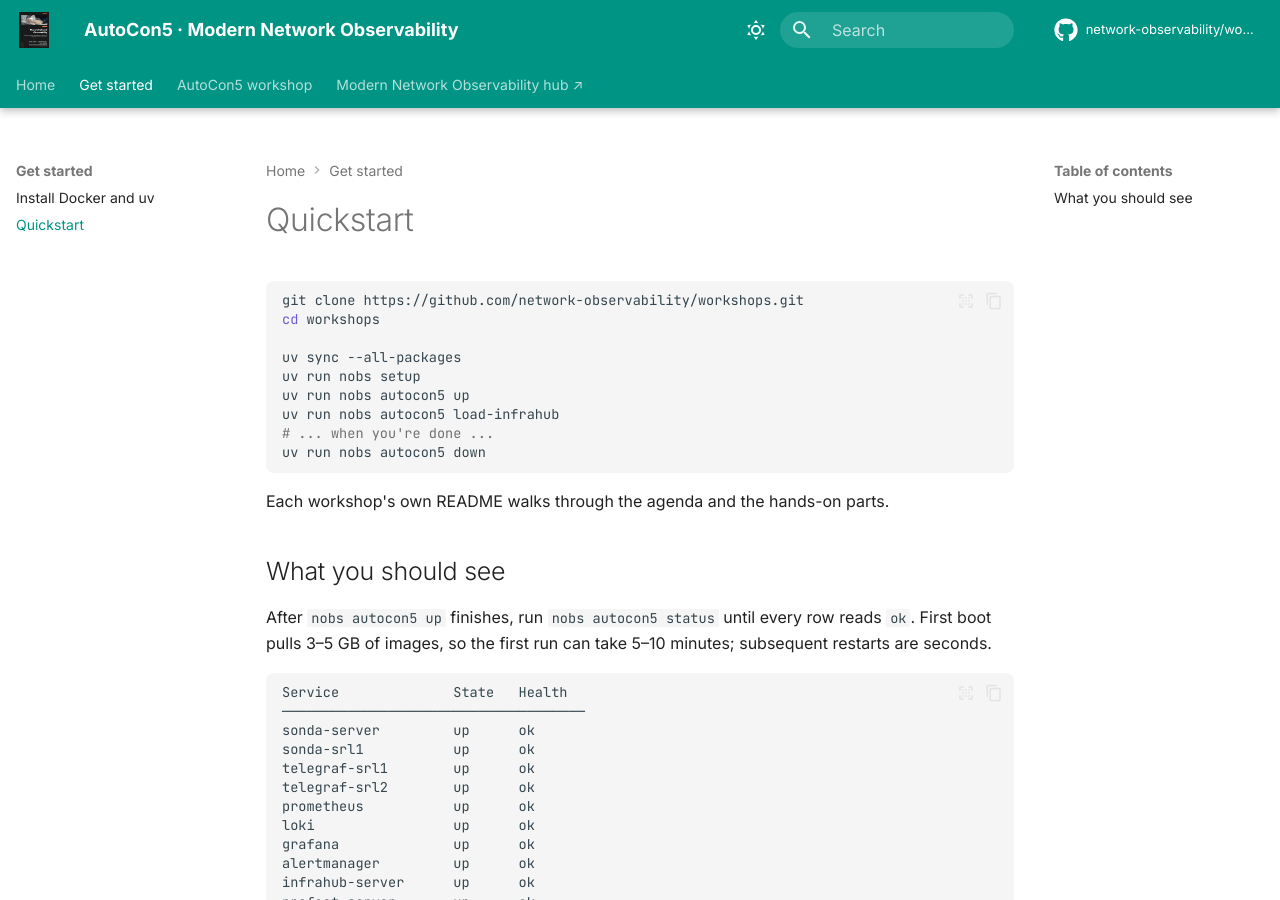
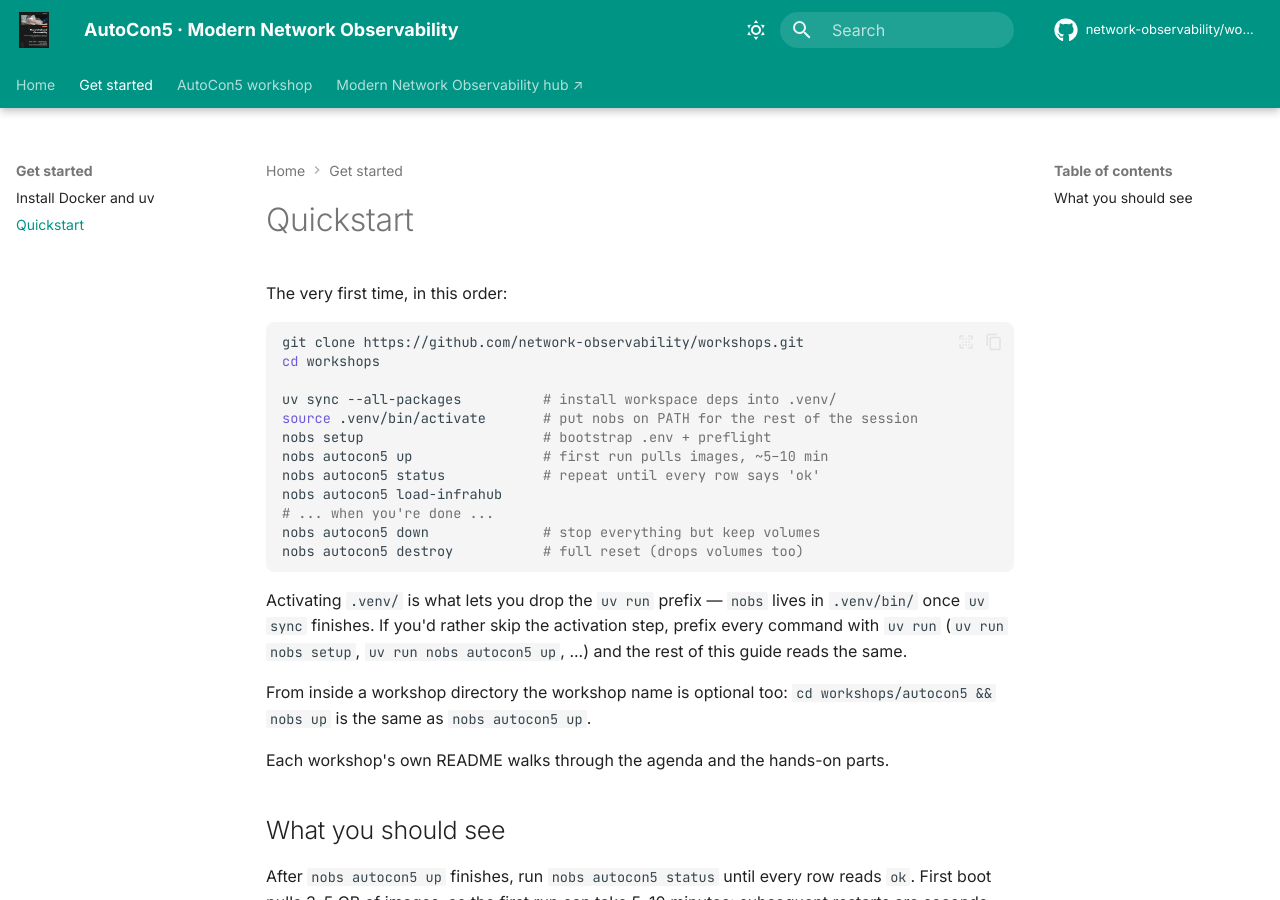
Before and after one commit to network-observability/workshops, an MkDocs documentation site: the page built from docs/quickstart.md, in a window 1280 px wide and 900 px high. Built offline with MkDocs 1.6.1 and Material for MkDocs 9.7.7, drawn with Linux system fonts in a browser that asks for light colours; comment, search, counter and statistics services are not loaded; some of the changed lines change nothing that is shown.

Commit message:
docs: unify bring-up into Quickstart; fix vendor-shape claim; drop visual-theme lede
- README Quickstart now activates .venv/ so the rest of the session uses bare
  nobs (the `uv run` prefix is the documented escape hatch for anyone who'd
  rather skip activation). The from-inside-workshop-dir shortcut becomes a
  one-liner.
- docs/workshop/index.md + workshops/autocon5/README.md: collapse the
  Before-you-arrive + Bring-it-up sections into one Before-you-arrive section
  that points at the Quickstart and keeps only the workshop-specific service
  URLs table + down/destroy snippet — no more duplicated bring-up commands.
- Same two pages: the "sonda emits patterns a Nokia SR Linux device would"
  paragraph now describes both srl1 (gNMI) and srl2 (SNMP) raw shapes, with
  a one-line nod to the canonical-schema normalization Part 1 walks
  end-to-end. FAQ "Why simulated devices" entry updated to match.
- docs/workshop/index.md Visual reference: drop the orphan light/dark-theme
  sentence (spillover from a dashboard PR). Section + figures stay.

````diff
--- a/README.md
+++ b/README.md
@@ -126,17 +126,26 @@
 
 ## Quickstart
 
+The very first time, in this order:
+
 ```bash
 git clone https://github.com/network-observability/workshops.git
 cd workshops
 
-uv sync --all-packages
-uv run nobs setup
-uv run nobs autocon5 up
-uv run nobs autocon5 load-infrahub
+uv sync --all-packages          # install workspace deps into .venv/
+source .venv/bin/activate       # put nobs on PATH for the rest of the session
+nobs setup                      # bootstrap .env + preflight
+nobs autocon5 up                # first run pulls images, ~5–10 min
+nobs autocon5 status            # repeat until every row says 'ok'
+nobs autocon5 load-infrahub
 # ... when you're done ...
-uv run nobs autocon5 down
+nobs autocon5 down              # stop everything but keep volumes
+nobs autocon5 destroy           # full reset (drops volumes too)
 ```
+
+Activating `.venv/` is what lets you drop the `uv run` prefix — `nobs` lives in `.venv/bin/` once `uv sync` finishes. If you'd rather skip the activation step, prefix every command with `uv run` (`uv run nobs setup`, `uv run nobs autocon5 up`, ...) and the rest of this guide reads the same.
+
+From inside a workshop directory the workshop name is optional too: `cd workshops/autocon5 && nobs up` is the same as `nobs autocon5 up`.
 
 Each workshop's own README walks through the agenda and the hands-on parts.
 
--- a/docs/workshop/index.md
+++ b/docs/workshop/index.md
@@ -54,9 +54,9 @@
 
     No, by default. All telemetry, alerts, and dashboards are local. The AI RCA step is opt-in (`ENABLE_AI_RCA=false` by default) and only calls OpenAI or Anthropic if you set a key in `.env`.
 
-??? question "Why simulated devices instead of real SR Linux containers?"
+??? question "Why simulated devices instead of real network OS containers?"
 
-    Real SR Linux containers need 4–6 GB of RAM each, which would price most laptops out of a multi-device lab. Sonda emits the same gNMI metric shapes and syslog events a real device would, so the queries you write here are the same ones you'd run against production. If you want the full lab with real containers, the companion repo is [`network-observability-lab`](https://github.com/network-observability/network-observability-lab).
+    Real SR Linux or vEOS containers need 4–6 GB of RAM each, which would price most laptops out of a multi-device lab. Sonda emits the same raw shapes a real device would — gNMI for `srl1` (SR Linux-style), SNMP for `srl2` (Cisco/Arista/Juniper-style) — plus the matching syslog events, so the queries you write here are the same ones you'd run against production. If you want the full lab with real containers, the companion repo is [`network-observability-lab`](https://github.com/network-observability/network-observability-lab).
 
 ??? question "Can I keep using this after the workshop?"
 
@@ -64,35 +64,7 @@
 
 ## Before you arrive
 
-Run the preflight from anywhere in the repo:
-
-```bash
-nobs preflight
-```
-
-It checks Docker, Compose v2, Python, RAM, free disk, and outbound reachability to `ghcr.io`, `docker.io`, and `github.com`. Resolve any `[FAIL]` lines before the workshop.
-
-You also need:
-
-- **Docker** (or Docker Desktop / Colima / Rancher Desktop) with **Compose v2**.
-- **[uv](https://docs.astral.sh/uv/)** to install and run the workshop's `nobs` CLI. Install with `curl -LsSf https://astral.sh/uv/install.sh | sh`. uv installs its own pinned Python, so a system Python isn't required.
-- ~8 GB of free RAM and ~5 GB of free disk while the stack is running.
-
-## Bring it up
-
-The very first time, in this order:
-
-```bash
-uv sync --all-packages          # install workspace deps into .venv/
-uv run nobs setup               # bootstrap .env + preflight
-uv run nobs autocon5 up         # first run pulls images, ~5–10 min
-uv run nobs autocon5 status     # repeat until every row says 'ok'
-uv run nobs autocon5 load-infrahub
-```
-
-!!! tip "Drop the prefix from inside the workshop directory"
-
-    Examples below pin `nobs autocon5` for clarity, but from inside `workshops/autocon5/` you can drop the workshop name: `nobs up`, `nobs status`, `nobs alerts` resolve to the same commands via cwd auto-mount.
+Follow the **[Quickstart](../quickstart.md)** for the one-time setup — install Docker and [uv](https://docs.astral.sh/uv/), clone the repo, `uv sync --all-packages`, activate `.venv/`, then `nobs autocon5 up` and `nobs autocon5 load-infrahub`. Budget ~8 GB of free RAM and ~5 GB of disk while the stack is running. Run `nobs preflight` from anywhere in the repo to confirm Docker, Compose v2, RAM, disk, and outbound reachability are all green — do this the night before so any `[FAIL]` lines have time to fix.
 
 Once the stack is up and Infrahub is seeded, you'll have:
 
@@ -121,11 +93,9 @@
 
 In words: synthetic telemetry from sonda lands in Prometheus and Loki. Alerting rules in both stores route through Alertmanager into a FastAPI webhook, which fans out to a Prefect flow. The flow consults **Infrahub** for source-of-truth intent (is this peer expected up? is the device in maintenance?) before deciding to **quarantine**, **skip**, or just **audit** — and optionally runs an AI RCA against the same evidence bundle. Every decision is annotated back into Loki for the audit trail.
 
-The telemetry shape (metric names, labels, log streams) is real — sonda emits the same patterns a Nokia SR Linux device would. That's why the queries, dashboards, and alerts you build look exactly like what you'd write against a production network.
+The raw telemetry sonda emits is shaped like what a real device puts on the wire: `srl1` looks like a Nokia SR Linux box streaming gNMI (`srl_bgp_oper_state`, `source=srl1`), `srl2` looks like a Cisco/Arista/Juniper box polled over SNMP (`bgpPeerState`, `agent_host=srl2`). Both pipelines land in Prometheus normalized to one canonical schema via per-device Telegraf rename rules, so the queries, dashboards, and alerts you build read against that shared shape regardless of which raw vendor protocol fed them. Part 1 walks both shapes end-to-end.
 
 ## Visual reference — the surfaces you'll be looking at
-
-Light or dark theme follows your site preference where the source UI supports it (Grafana, Prefect). Infrahub ships a single theme.
 
 ### Dashboards (Grafana)
 
--- a/workshops/autocon5/README.md
+++ b/workshops/autocon5/README.md
@@ -35,45 +35,15 @@
 **Is anything sent to a remote service?**
 No, by default. All telemetry, alerts, and dashboards are local. The AI RCA step is opt-in (`ENABLE_AI_RCA=false` by default) and only calls OpenAI or Anthropic if you set a key in `.env`.
 
-**Why simulated devices instead of real SR Linux containers?**
-Real SR Linux containers need 4–6 GB of RAM each, which would price most laptops out of a multi-device lab. Sonda emits the same gNMI metric shapes and syslog events a real device would, so the queries you write here are the same ones you'd run against production. If you want the full lab with real containers, the companion repo is [`network-observability-lab`](https://github.com/network-observability/network-observability-lab).
+**Why simulated devices instead of real network OS containers?**
+Real SR Linux or vEOS containers need 4–6 GB of RAM each, which would price most laptops out of a multi-device lab. Sonda emits the same raw shapes a real device would — gNMI for `srl1` (SR Linux-style), SNMP for `srl2` (Cisco/Arista/Juniper-style) — plus the matching syslog events, so the queries you write here are the same ones you'd run against production. If you want the full lab with real containers, the companion repo is [`network-observability-lab`](https://github.com/network-observability/network-observability-lab).
 
 **Can I keep using this after the workshop?**
 Yes — fork the repo and the stack is yours. `nobs autocon5 destroy` cleanly tears it down when you're finished.
 
 ## Before you arrive
 
-Run the preflight from anywhere in the repo:
-
-```bash
-nobs preflight
-```
-
-It checks Docker, Compose v2, Python, RAM, free disk, and outbound reachability to `ghcr.io`, `docker.io`, and `github.com`.
-Resolve any `[FAIL]` lines before the workshop.
-
-You also need:
-
-- **Docker** (or Docker Desktop / Colima / Rancher Desktop) with **Compose v2**.
-- **[uv](https://docs.astral.sh/uv/)** to install and run the workshop's `nobs` CLI.
-  Install with `curl -LsSf https://astral.sh/uv/install.sh | sh`.
-  uv installs its own pinned Python, so a system Python isn't required.
-- ~8 GB of free RAM and ~5 GB of free disk while the stack is running
-
-## Bring it up
-
-The very first time, in this order:
-
-```bash
-uv sync --all-packages          # install workspace deps into .venv/
-uv run nobs setup               # bootstrap .env + preflight
-uv run nobs autocon5 up         # first run pulls images, ~5–10 min
-uv run nobs autocon5 status     # repeat until every row says 'ok'
-uv run nobs autocon5 load-infrahub
-```
-
-> **Tip — drop the prefix from inside this directory.**
-> Examples below pin `nobs autocon5` for clarity, but from inside `workshops/autocon5/` you can drop the workshop name: `nobs up`, `nobs status`, `nobs alerts` resolve to the same commands via cwd auto-mount.
+Follow the repo's [Quickstart](../../README.md#quickstart) for the one-time setup — install Docker and [uv](https://docs.astral.sh/uv/), clone the repo, `uv sync --all-packages`, activate `.venv/`, then `nobs autocon5 up` and `nobs autocon5 load-infrahub`. Budget ~8 GB of free RAM and ~5 GB of disk while the stack is running. Run `nobs preflight` from anywhere in the repo to confirm Docker, Compose v2, RAM, disk, and outbound reachability are all green — do this the night before so any `[FAIL]` lines have time to fix.
 
 Once the stack is up and Infrahub is seeded, you'll have:
 
@@ -105,8 +75,7 @@
 The flow consults **Infrahub** for source-of-truth intent (is this peer expected up? is the device in maintenance?) before deciding to **quarantine**, **skip**, or just **audit** — and optionally runs an AI RCA against the same evidence bundle.
 Every decision is annotated back into Loki for the audit trail.
 
-The telemetry shape (metric names, labels, log streams) is real — sonda emits the same patterns a Nokia SR Linux device would.
-That's why the queries, dashboards, and alerts you build look exactly like what you'd write against a production network.
+The raw telemetry sonda emits is shaped like what a real device puts on the wire: `srl1` looks like a Nokia SR Linux box streaming gNMI (`srl_bgp_oper_state`, `source=srl1`), `srl2` looks like a Cisco/Arista/Juniper box polled over SNMP (`bgpPeerState`, `agent_host=srl2`). Both pipelines land in Prometheus normalized to one canonical schema via per-device Telegraf rename rules, so the queries, dashboards, and alerts you build read against that shared shape regardless of which raw vendor protocol fed them. Part 1 walks both shapes end-to-end.
 
 ## Driving the BGP cascade (`flap-interface`)
 
````
